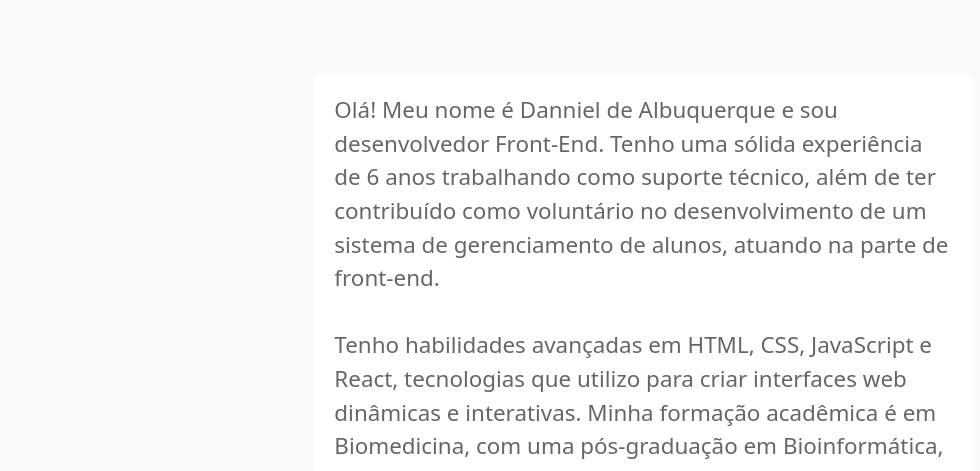
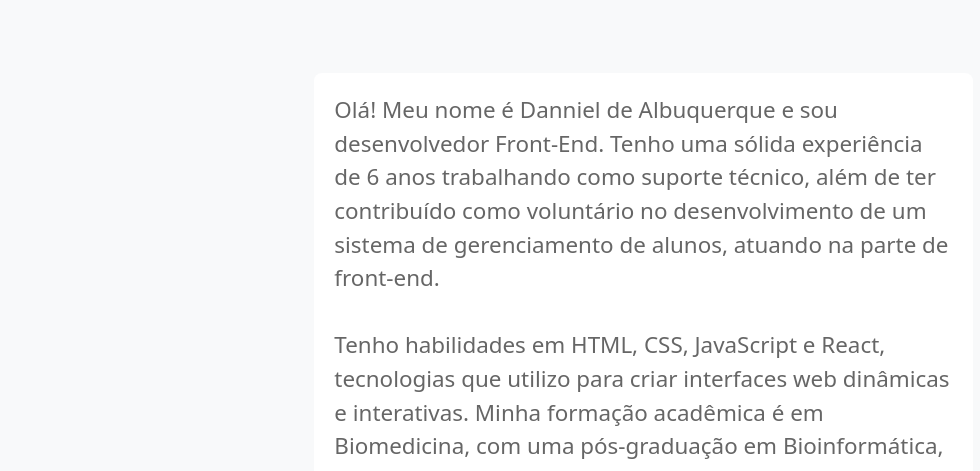
Before and after one commit to Danniel30/portfolio.github.io, a plain HTML site: page index.html in a window 1280 px wide. Shown: the part 1082-1553 px from the top of the page, without its empty margins (167-1147 px from the left). Drawn offline with nearby package versions, Linux system fonts and the light colour scheme.

Commit message:
Update index.html
Ajustando texto de apresentação

```diff
--- a/index.html
+++ b/index.html
@@ -71,7 +71,7 @@
                             voluntário no desenvolvimento de um sistema de gerenciamento de alunos, atuando na parte de
                             front-end.<br><br>
 
-                            Tenho habilidades avançadas em HTML, CSS, JavaScript e React, tecnologias que utilizo para
+                            Tenho habilidades em HTML, CSS, JavaScript e React, tecnologias que utilizo para
                             criar interfaces web dinâmicas e interativas. Minha formação acadêmica é em Biomedicina, com
                             uma pós-graduação em Bioinformática, o que me proporciona uma visão interdisciplinar e uma
                             abordagem analítica na resolução de problemas. Além disso, possuo certificações em Git e
```
